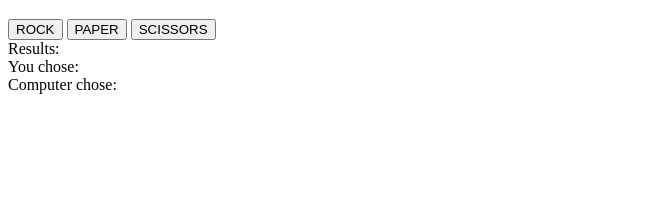
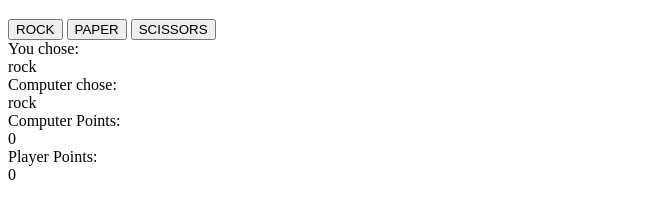
Before and after one commit to thechrizilla/rock-paper-scissors, a plain HTML site: page index.html in a window 1280 px wide. Both pictures are taken after a click on the button "ROCK". Shown: the part 61-280 px from the top of the page, without its empty margins (0-668 px from the left). Drawn offline with Linux system fonts and the light colour scheme.

Commit message:
finish ui for rock-paper-scissors

```diff
--- a/app.js
+++ b/app.js
@@ -1,10 +1,23 @@
 // variables
-let buttons = document.querySelectorAll(".button");
+const buttons = document.querySelectorAll(".button");
+
+const computerResults = document.createElement('div');
+const playerResults = document.createElement('div');
+const computerP = document.querySelector(".computer-points-title");
+const playerP = document.querySelector(".player-points-title");
+
+const computerChoice = document.createElement('div');
+const playerChoice = document.createElement('div');
+const computerC = document.querySelector(".computer-choice-title");
+const playerC = document.querySelector(".player-choice-title");
+
+const finalPoints = document.createElement('div');
+const finalResultsContainer = document.querySelector('.finals-container');
+
 const choices = ["rock", "paper", "scissors"];
 
 let playerPoints = 0;
 let computerPoints = 0;
-
 let playerSelection = "";
 
 
@@ -29,16 +42,50 @@ function playRound(playerSelection, computerSelection) {
     else {
         playerPoints++;
     }
-
 }
 
-// get player's choice
+// displaying results based on player's input
 buttons.forEach((button) => {
     console.log(button)
     button.addEventListener("click", () => {
-        playRound(button.id, getComputerChoice());
+        // get both computer and player choice
+        let cc = getComputerChoice();
+        let pc = button.id;
+
+        // play the game
+        playRound(pc, cc);
+
+        // showing choices
+        computerChoice.classList.add('choice');
+        playerChoice.classList.add('choice');
+        computerChoice.textContent = `${cc}`;
+        playerChoice.textContent = `${pc}`;
+        computerC.appendChild(computerChoice);
+        playerC.appendChild(playerChoice);
+
+        // showing points
+        computerResults.classList.add('points');
+        playerResults.classList.add('points');
+        computerResults.textContent = `${computerPoints}`;
+        playerResults.textContent = `${playerPoints}`;
+        computerP.appendChild(computerResults);
+        playerP.appendChild(playerResults);
+
+        // conditions for the end of the game
+        if (computerPoints === 5) {
+            finalPoints.classList.add("fpoints");
+            finalPoints.textContent = "YOU ARE A LOSER, COMPUTER WINS";
+            finalResultsContainer.appendChild(finalPoints);
+        } else if (playerPoints === 5 ) {
+            finalPoints.classList.add("fpoints");
+            finalPoints.textContent = "YOU WIN";
+            finalResultsContainer.appendChild(finalPoints);
+        } else {
+        }
     })
 })
+
+
 
 
 
--- a/index.html
+++ b/index.html
@@ -9,16 +9,20 @@
 </head>
 <body>
     <h1 class="welcome">WELCOME TO ROCK PAPER SCISSORS</h1>
-    <div id="game-container">
+    <div class="game-container">
         <button id="rock" class="button">ROCK</button>
         <button id="paper" class="button">PAPER</button>
-        <button id ="scissor" class="button">SCISSORS</button>
+        <button id ="scissors" class="button">SCISSORS</button>
     </div>
-    <div id="result-container">
-        <div class="results">Results: </div>
-        <div class="player-choise">You chose: </div>
-        <div class="computer-choice">Computer chose:</div>
+    <div class="choices">
+        <div class="player-choice-title">You chose: </div>
+        <div class="computer-choice-title">Computer chose:</div>
     </div>
+    <div class="results-container">
+        <div class="computer-points-title">Computer Points: </div>
+        <div class="player-points-title">Player Points: </div>
+    </div>
+    <div class="finals-container"></div>
     <script src="app.js"></script>
 </body>
 </html>
```
